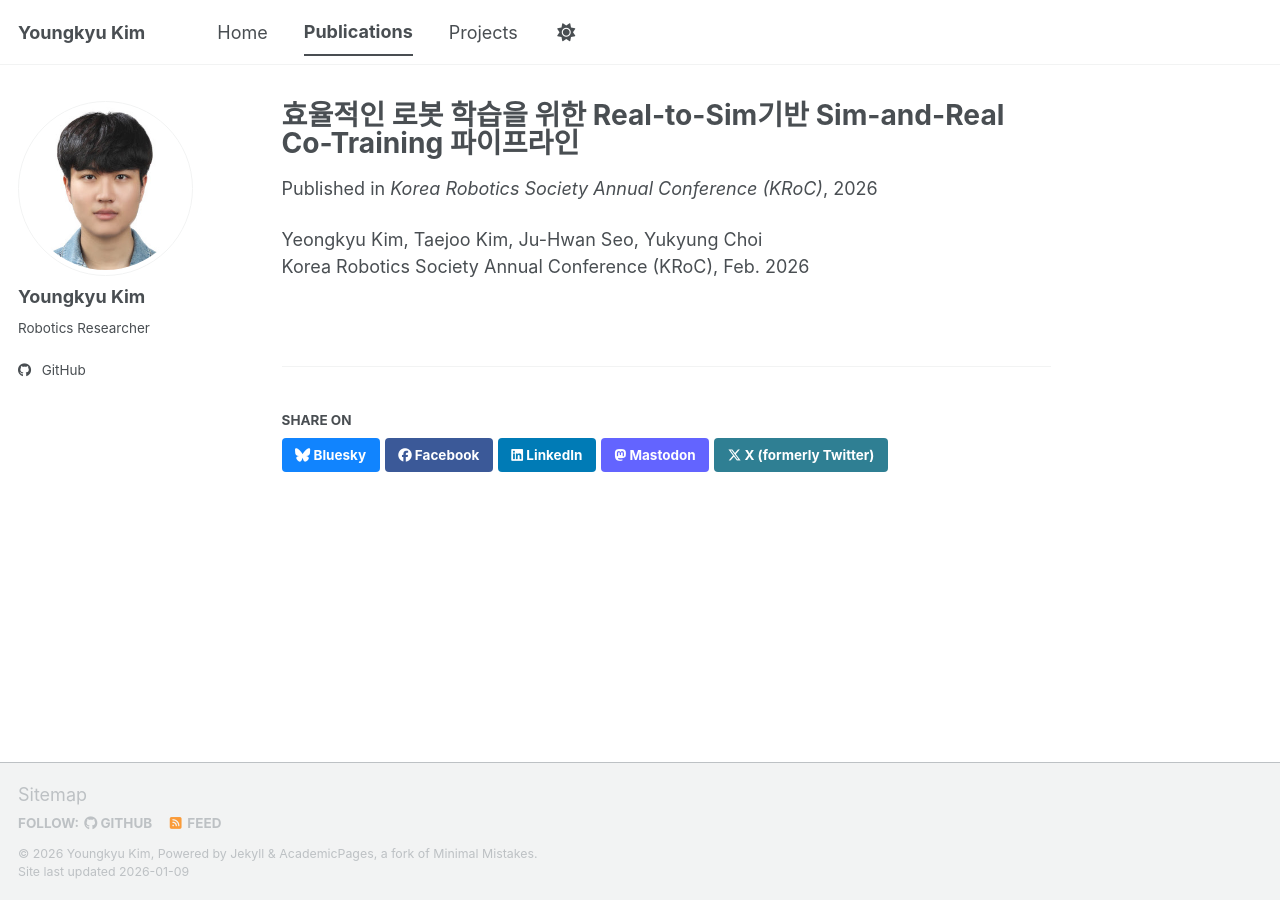
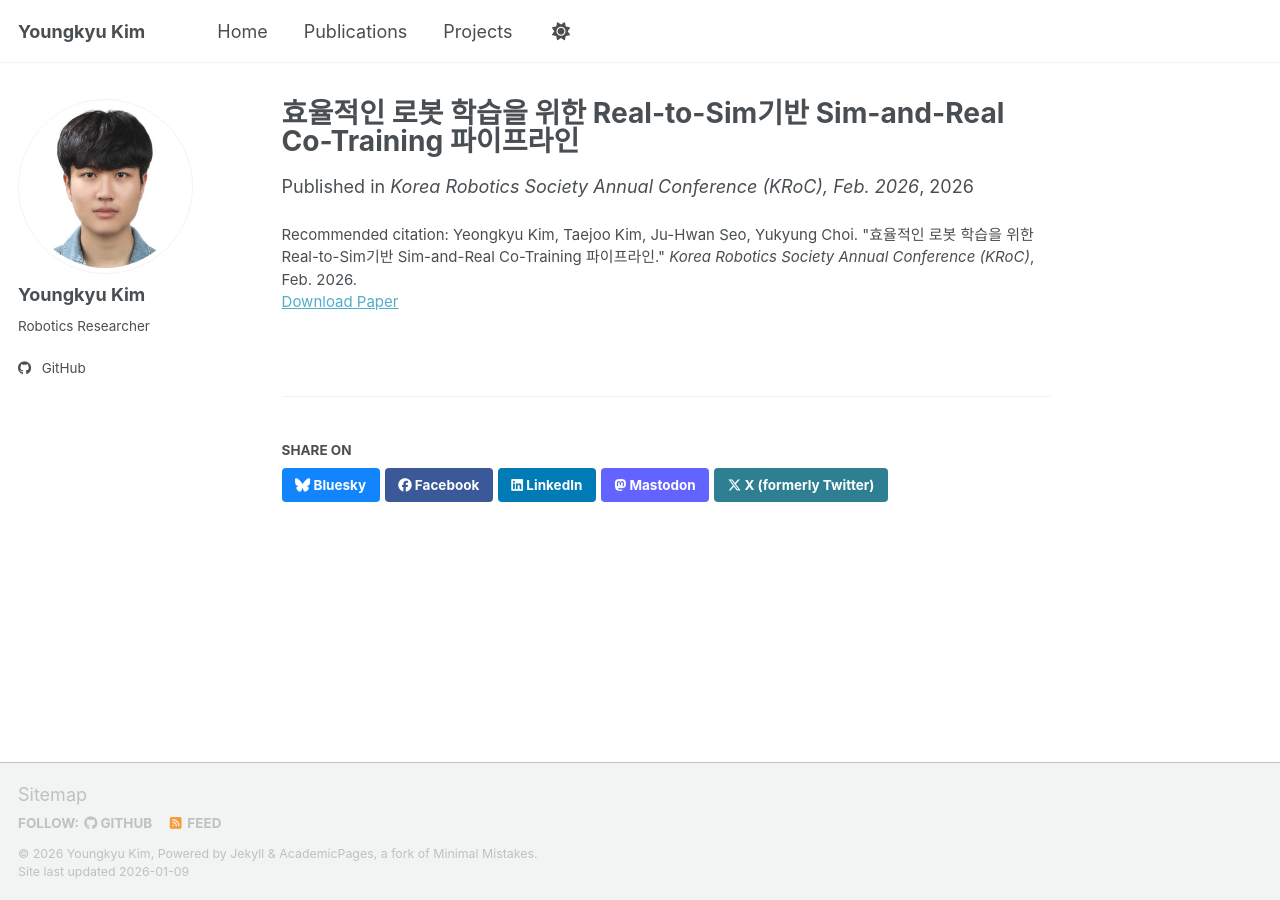
Before and after one commit to kimyg119/kimyg119.github.io, a Jekyll site: the page built from _publications/2026-02-01-kroc-sim-and-real.md, in a window 1280 px wide. Built offline with Jekyll 4.4.1, drawn with Linux system fonts in a browser that asks for light colours; a script bundle is joined from its source files by our own code; library files that are not in the unit come from our copies.

Commit message:
Fix publication file with all required fields

```diff
--- a/_publications/2026-02-01-kroc-sim-and-real.md
+++ b/_publications/2026-02-01-kroc-sim-and-real.md
@@ -2,9 +2,10 @@
 title: "효율적인 로봇 학습을 위한 Real-to-Sim기반 Sim-and-Real Co-Training 파이프라인"
 collection: publications
 category: conferences
+permalink: /publication/2026-02-01-kroc-sim-and-real
+excerpt: ''
 date: 2026-02-01
-venue: 'Korea Robotics Society Annual Conference (KRoC)'
+venue: 'Korea Robotics Society Annual Conference (KRoC), Feb. 2026'
+paperurl: ''
+citation: 'Yeongkyu Kim, Taejoo Kim, Ju-Hwan Seo, Yukyung Choi. &quot;효율적인 로봇 학습을 위한 Real-to-Sim기반 Sim-and-Real Co-Training 파이프라인.&quot; <i>Korea Robotics Society Annual Conference (KRoC)</i>, Feb. 2026.'
 ---
-
-Yeongkyu Kim, Taejoo Kim, Ju-Hwan Seo, Yukyung Choi
-Korea Robotics Society Annual Conference (KRoC), Feb. 2026
```
